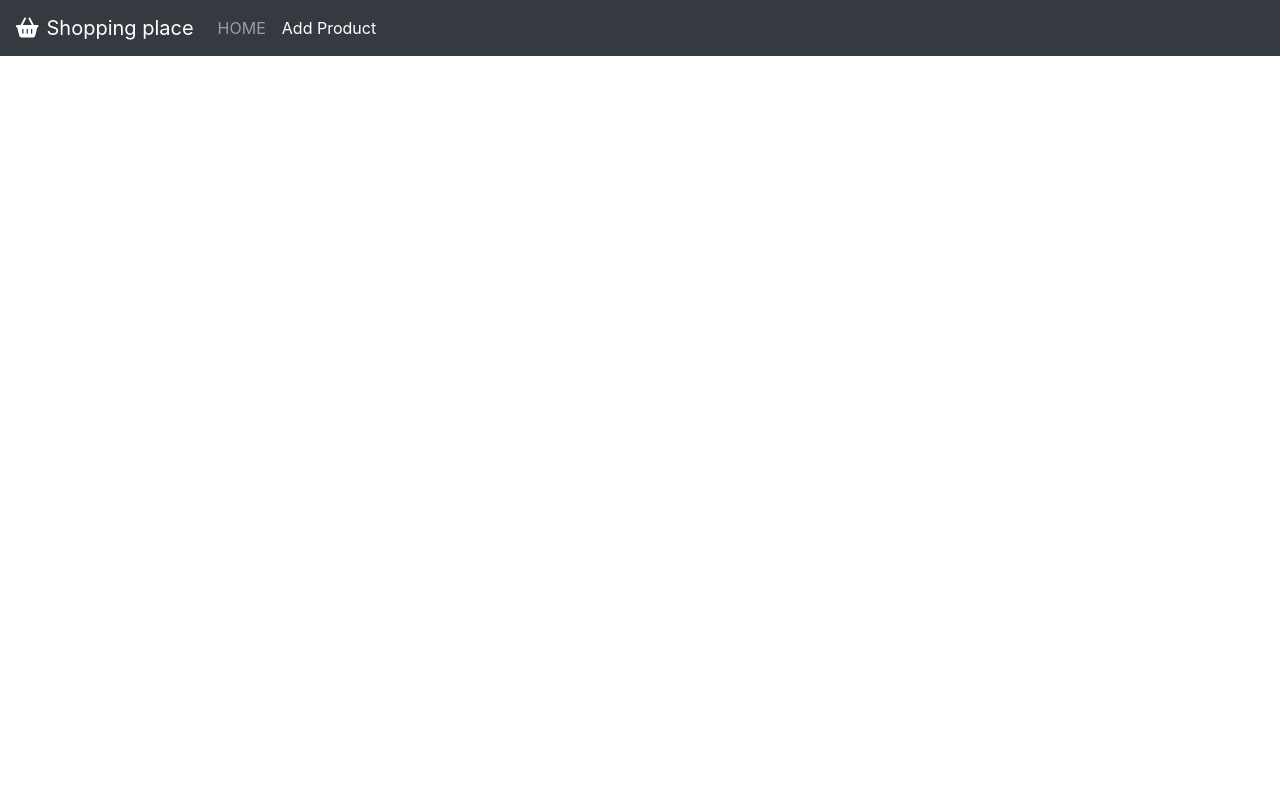
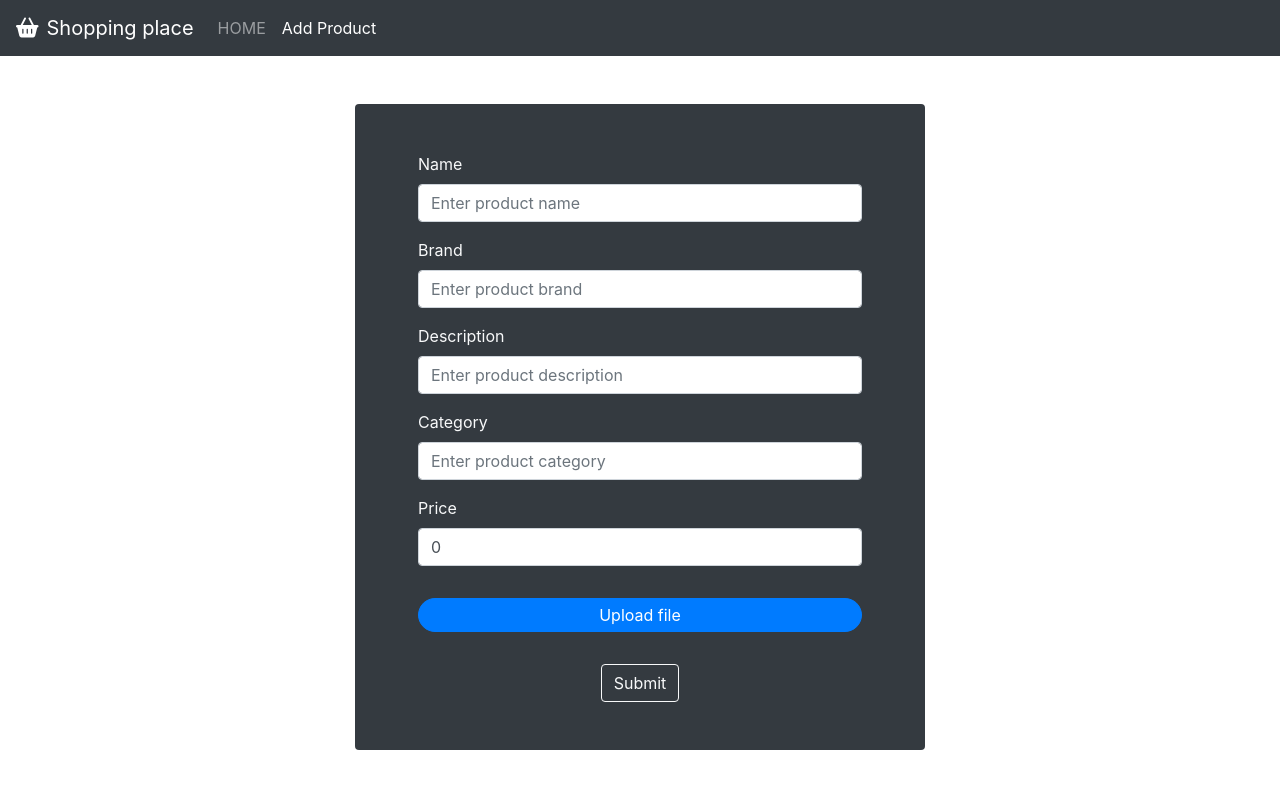
Before and after one commit to zenocoz/M5-D5-frontend, a React (Create React App) app: page /backoffice in a window 1280 px wide. Shown: the top 788 px of the page. Built offline with nearby package versions, Linux system fonts and the light colour scheme.

Commit message:
trying to

```diff
--- a/src/App.css
+++ b/src/App.css
@@ -1,3 +1,4 @@
-.editButtons:hover button.btn {
-  display: block !important;
+.card:hover .editButtons {
+  display: flex !important;
+  justify-content: space-between;
 }
--- a/src/App.jsx
+++ b/src/App.jsx
@@ -10,8 +10,8 @@ function App() {
     <div className="App">
       <Router>
         <NavBar />
-        <Route to="/" exact component={Home} />
-        <Route to="/backoffice" exact component={BackOffice} />
+        <Route path="/" exact component={Home} />
+        <Route path="/backoffice" exact component={BackOffice} />
       </Router>
     </div>
   );
--- a/src/components/BackOffice.jsx
+++ b/src/components/BackOffice.jsx
@@ -1,8 +1,166 @@
 import React from "react";
+import { Container, Row, Col, Form, Button } from "react-bootstrap";
 
 class BackOffice extends React.Component {
+  state = {
+    addProduct: {
+      name: "",
+      description: "",
+      brand: "",
+      price: 0,
+      category: "",
+    },
+    post: null,
+  };
+
+  updateProductFields = (e) => {
+    let addProduct = { ...this.state.addProduct };
+    let currentID = e.currentTarget.id;
+
+    addProduct[currentID] = e.currentTarget.value;
+    this.setState({ addProduct });
+  };
+  fileUploadHandler = (e) => {
+    const formData = new FormData();
+    formData.append("product", e.target.files[0]);
+    this.setState({ post: formData });
+  };
+
+  fetchImage = async (id) => {
+    try {
+      let response = await fetch(
+        `http://localhost:${process.env.REACT_APP_PORT}/products/${id}/uploadPicture`,
+        {
+          method: "POST",
+          body: this.state.post,
+        }
+      );
+      if (response.ok) {
+        console.log("OK");
+      } else {
+        const error = await response.json();
+        console.log(error);
+      }
+    } catch (error) {
+      console.log(error);
+    }
+  };
+  submitProduct = async (e) => {
+    e.preventDefault();
+    try {
+      let url = `http://localhost:${process.env.REACT_APP_PORT}/products`;
+      let response;
+      response = await fetch(url, {
+        method: "POST",
+        body: JSON.stringify(this.state.addProduct),
+        headers: new Headers({
+          "Content-Type": "application/json",
+        }),
+      });
+      if (response.ok) {
+        alert("Product added");
+        const data = await response.json();
+        if (this.state.post !== null) {
+          this.fetchImage(data.ID);
+        }
+      }
+    } catch (error) {
+      console.log(error);
+    }
+  };
+
   render() {
-    return <></>;
+    return (
+      <>
+        <Container>
+          <Row className="mt-5">
+            <Col
+              md={{ span: 6, offset: 3 }}
+              className="bg-dark text-light rounded"
+            >
+              <Form className="p-5" onSubmit={this.submitProduct}>
+                <Form.Group>
+                  <Form.Label htmlFor="name">Name</Form.Label>
+                  <Form.Control
+                    type="text"
+                    id="name"
+                    name="name"
+                    placeholder="Enter product name"
+                    value={this.state.addProduct.name}
+                    onChange={this.updateProductFields}
+                  ></Form.Control>
+                </Form.Group>
+                <Form.Group>
+                  <Form.Label htmlFor="brand">Brand</Form.Label>
+                  <Form.Control
+                    type="text"
+                    id="brand"
+                    name="brand"
+                    placeholder="Enter product brand"
+                    value={this.state.addProduct.brand}
+                    onChange={this.updateProductFields}
+                  ></Form.Control>
+                </Form.Group>
+                <Form.Group>
+                  <Form.Label htmlFor="description">Description</Form.Label>
+                  <Form.Control
+                    type="text"
+                    id="description"
+                    name="description"
+                    placeholder="Enter product description"
+                    value={this.state.addProduct.description}
+                    onChange={this.updateProductFields}
+                  ></Form.Control>
+                </Form.Group>
+                <Form.Group>
+                  <Form.Label htmlFor="category">Category</Form.Label>
+                  <Form.Control
+                    type="text"
+                    id="category"
+                    name="category"
+                    placeholder="Enter product category"
+                    value={this.state.addProduct.category}
+                    onChange={this.updateProductFields}
+                  ></Form.Control>
+                </Form.Group>
+                <Form.Group>
+                  <Form.Label htmlFor="price">Price</Form.Label>
+                  <Form.Control
+                    type="number"
+                    id="price"
+                    name="price"
+                    placeholder="Enter price"
+                    value={this.state.addProduct.price}
+                    onChange={this.updateProductFields}
+                  ></Form.Control>
+                </Form.Group>
+                <Form.Group>
+                  <Form.Control
+                    type="file"
+                    id="fileUpload"
+                    onChange={this.fileUploadHandler}
+                    style={{ display: "none" }}
+                    ref={(fileInput) => (this.fileInput = fileInput)}
+                  />
+                  <Button
+                    className="rounded-pill mr-3 my-3 p-1 px-4 w-100"
+                    variant="primary"
+                    onClick={() => this.fileInput.click()}
+                  >
+                    Upload file
+                  </Button>
+                </Form.Group>
+                <div className="d-flex justify-content-center">
+                  <Button variant="outline-light" type="submit">
+                    Submit
+                  </Button>
+                </div>
+              </Form>
+            </Col>
+          </Row>
+        </Container>
+      </>
+    );
   }
 }
 
--- a/src/components/Home.jsx
+++ b/src/components/Home.jsx
@@ -5,6 +5,10 @@ class Home extends React.Component {
   state = {
     products: [],
     loading: true,
+    editProduct: {
+      productObj: {},
+      editCounter: 0,
+    },
   };
 
   fetchProducts = async () => {
@@ -38,7 +42,18 @@ class Home extends React.Component {
           <Row className="mt-5">
             {this.state.products.map((product, index) => (
               <Col md={4} key={index}>
-                <SingleProduct productObj={product} />
+                <SingleProduct
+                  productObj={product}
+                  history={this.props.history}
+                  editProduct={() =>
+                    this.setState({
+                      editProduct: {
+                        productObj: product,
+                        editCounter: this.state.editProduct.editCounter + 1,
+                      },
+                    })
+                  }
+                />
               </Col>
             ))}
           </Row>
--- a/src/components/SingleProduct.jsx
+++ b/src/components/SingleProduct.jsx
@@ -1,5 +1,6 @@
 import React from "react";
 import { Card, Button } from "react-bootstrap";
+import { Link, withRouter } from "react-router-dom";
 
 function SingleProduct(props) {
   return (
@@ -16,18 +17,19 @@ function SingleProduct(props) {
           {props.productObj.category}
         </h5>
         <Card.Text>{props.productObj.description}</Card.Text>
+        <h4 className="text-warning">Price: ${props.productObj.price}</h4>
         <Button variant="primary">Go to product detail</Button>
-        <div className="d-flex mt-4  justify-content-between editButtons">
-          <Button variant="danger" style={{ display: "none" }}>
-            Delete
-          </Button>
-          <Button variant="info" style={{ display: "none" }}>
-            Edit
-          </Button>
+        <div className="mt-4 editButtons" style={{ display: "none" }}>
+          <Button variant="danger">Delete</Button>
+          <Link to="/backoffice">
+            <Button variant="info" onClick={props.editProduct}>
+              Edit
+            </Button>
+          </Link>
         </div>
       </Card.Body>
     </Card>
   );
 }
 
-export default SingleProduct;
+export default withRouter(SingleProduct);
```
